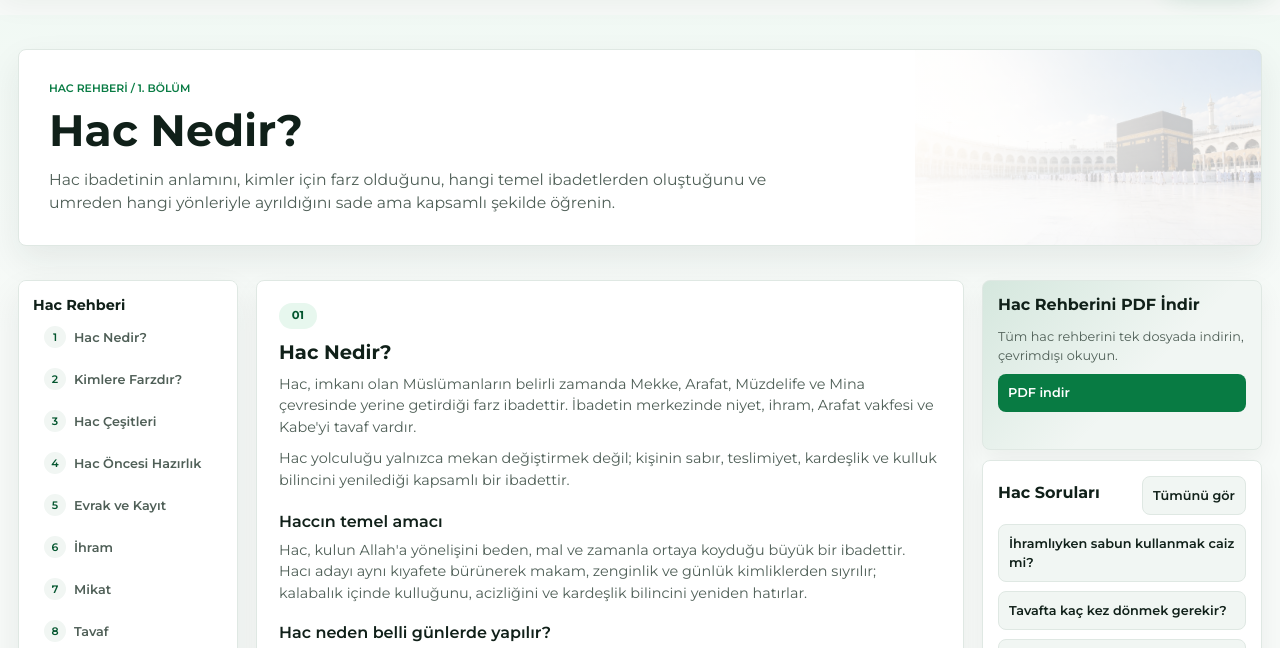
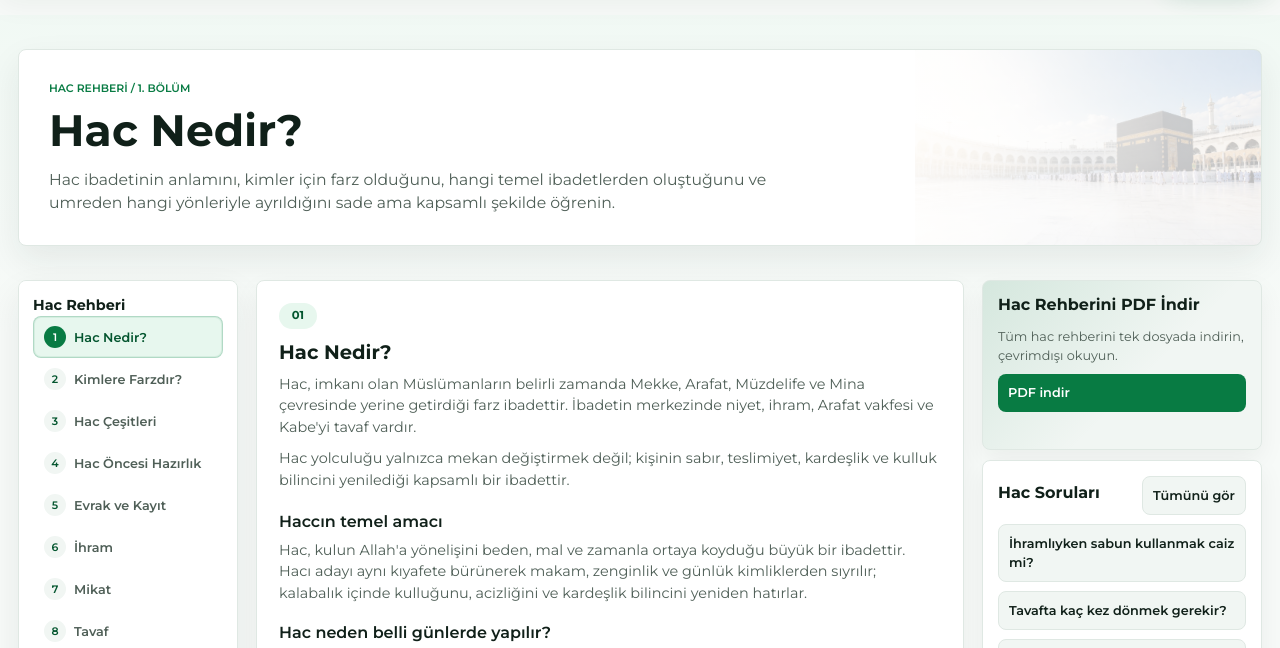
Before and after one commit to cakabeysoft-rgb/hacipedia, a plain HTML site: page public/hac-rehberi.html in a window 1280 px wide. Shown: the part 80-728 px from the top of the page. Drawn offline with Linux system fonts and the light colour scheme.

Commit message:
Highlight active Hac guide item

```diff
--- a/public/assets/css/styles.css
+++ b/public/assets/css/styles.css
@@ -1765,11 +1765,21 @@ body[data-theme="dark"] .guide-hero-inner {
 }
 
 .guide-toc a:hover,
-.guide-toc a:focus-visible {
+.guide-toc a:focus-visible,
+.guide-toc a[aria-current="page"] {
   border-color: rgba(8, 123, 67, 0.24);
   background: var(--mint);
   color: var(--green-text);
   outline: none;
+}
+
+.guide-toc a[aria-current="page"] {
+  box-shadow: inset 0 0 0 1px rgba(8, 123, 67, 0.08);
+}
+
+.guide-toc a[aria-current="page"] span {
+  background: var(--green);
+  color: #fff;
 }
 
 .guide-content {
```
